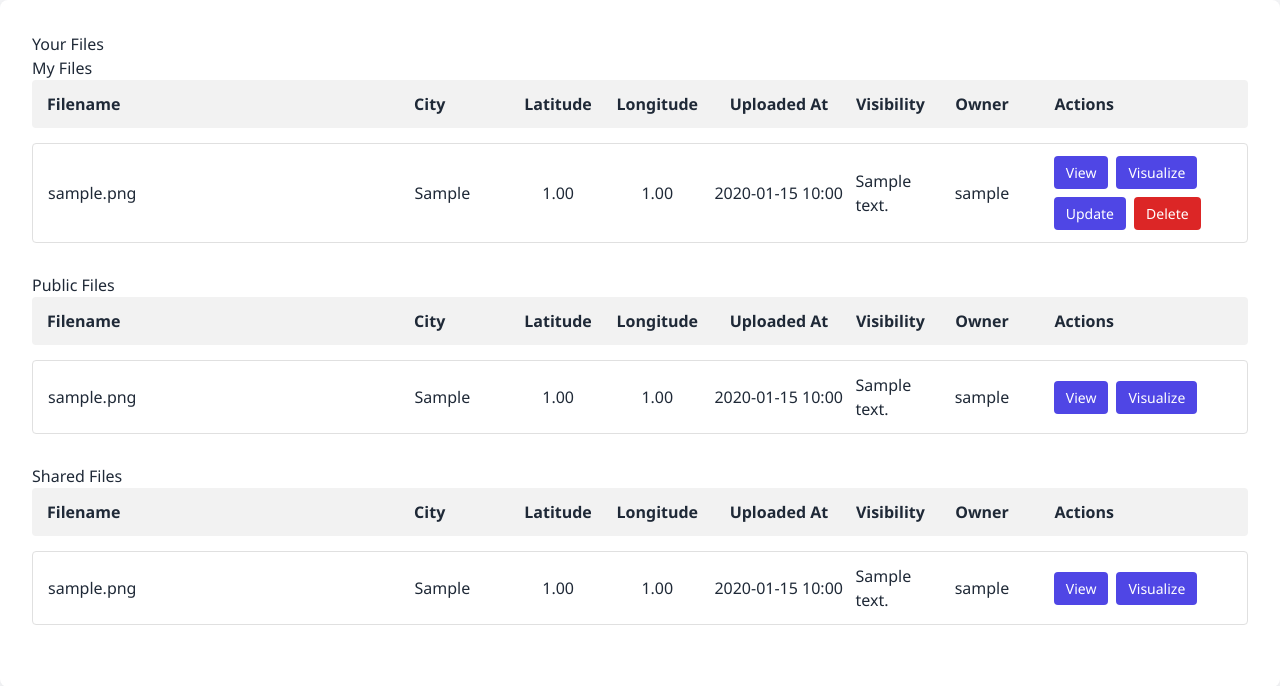
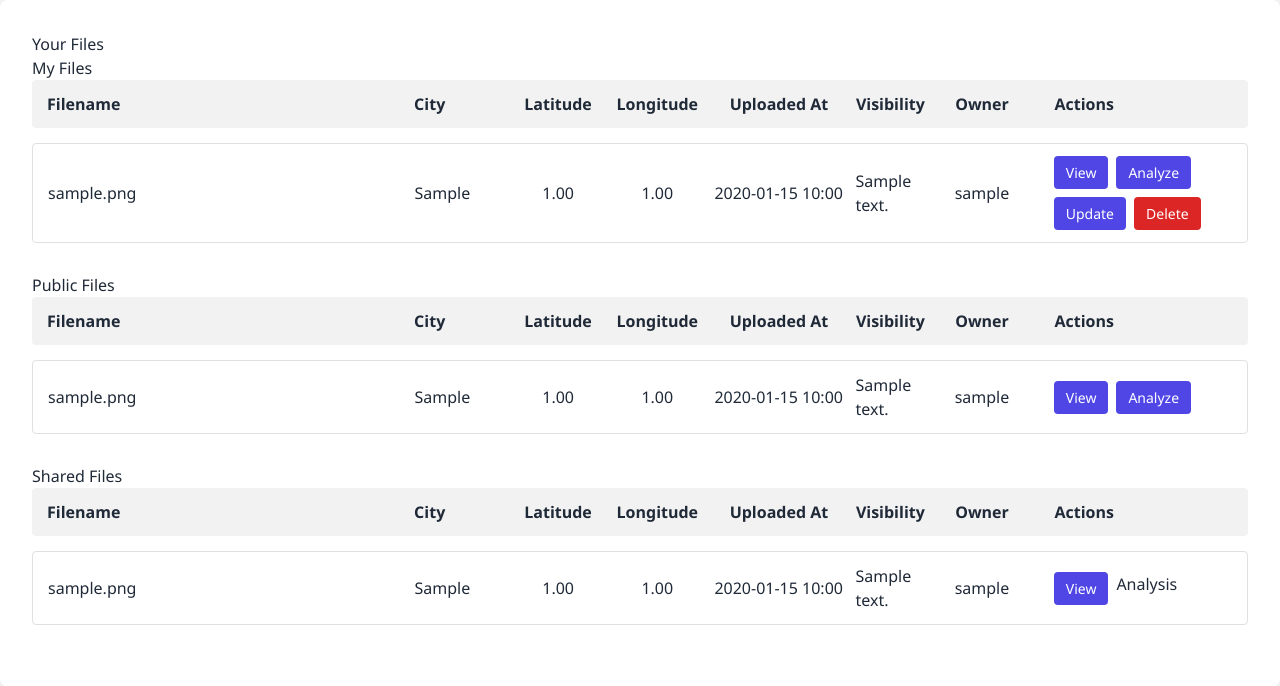
Before and after one commit to flappyfishhh/cits5505-masters62, a Flask app: template app/templates/index.html in a window 1280 px wide. Shown: the top 686 px of the page. Run offline with Flask 3, Linux system fonts and the light colour scheme; the template is opened without the code that fills it: values that come from a table or form of the project are taken from there, others are empty; tables that the repository leaves empty hold one stand-in row (values such as "Sample post"); parts of the project's set-up code (start-up, migrations or seed data) failed here and were passed over; some libraries are stand-ins or nearby versions.

Commit message:
changes added to index.html

```diff
--- a/app/templates/index.html
+++ b/app/templates/index.html
@@ -89,7 +89,7 @@
       <div>{{ file.user.username }}</div>
       <div class="actions">
         <a href="{{ url_for('main.view_file', file_id=file.id) }}" class="btn">View</a>
-        <a href="{{ url_for('main.visualize', file_id=file.id) }}" class="btn">Visualize</a>
+        <a href="{{ url_for('main.solar_analysis', file_id=file.id) }}" class="btn">Analyze</a>
         <a href="{{ url_for('main.update_file', file_id=file.id) }}" class="btn">Update</a>
         <a href="{{ url_for('main.delete_file', file_id=file.id) }}" class="btn delete"
            onclick="return confirm('Are you sure you want to delete {{ file.filename }}?');">Delete</a>
@@ -128,7 +128,7 @@
       <div>{{ file.user.username }}</div>
       <div class="actions">
         <a href="{{ url_for('main.view_file', file_id=file.id) }}" class="btn">View</a>
-        <a href="{{ url_for('main.visualize', file_id=file.id) }}" class="btn">Visualize</a>
+        <a href="{{ url_for('main.solar_analysis', file_id=file.id) }}" class="btn">Analyze</a>
       </div>
     </div>
     {% endfor %}
@@ -164,7 +164,7 @@
       <div>{{ file.user.username }}</div>
       <div class="actions">
         <a href="{{ url_for('main.view_file', file_id=file.id) }}" class="btn">View</a>
-        <a href="{{ url_for('main.visualize', file_id=file.id) }}" class="btn">Visualize</a>
+        <a href="{{ url_for('main.solar_analysis', file_id=file_id) }}">Analysis</a>
       </div>
     </div>
     {% endfor %}
```
